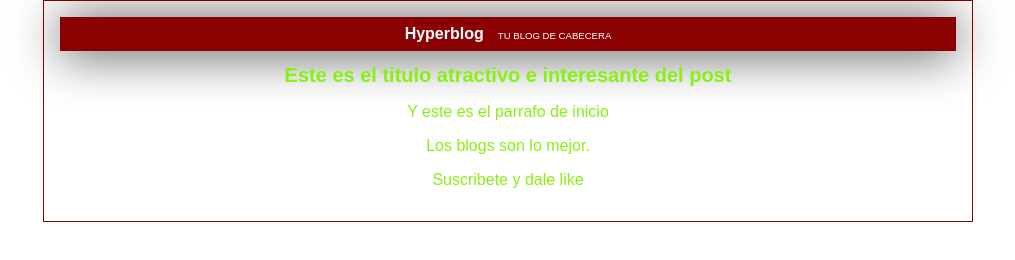
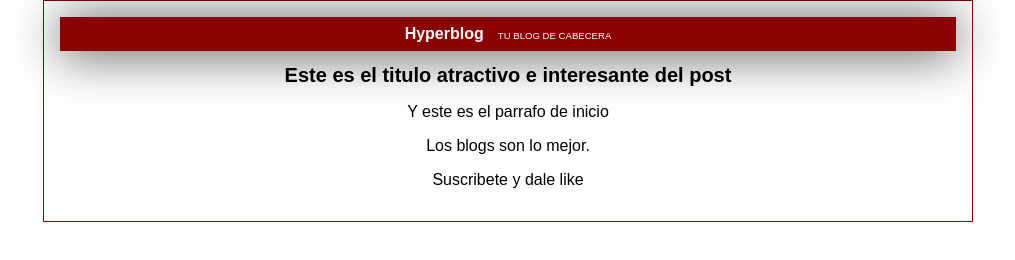
Before and after one commit to phillip191/proyecto, a plain HTML site: page blogpost.html in a window 1280 px wide. Shown: the whole page, without its empty margins (132-1147 px from the left). Drawn offline with Linux system fonts and the light colour scheme.

Commit message:
Color pa

```diff
--- a/estiloscss/estilos.css
+++ b/estiloscss/estilos.css
@@ -1,6 +1,6 @@
 body
 {
-    color:#88f012;
+    color:#000000;
     text-align: center;
     font-family: "Arial";
     font-size: 16px;
```
